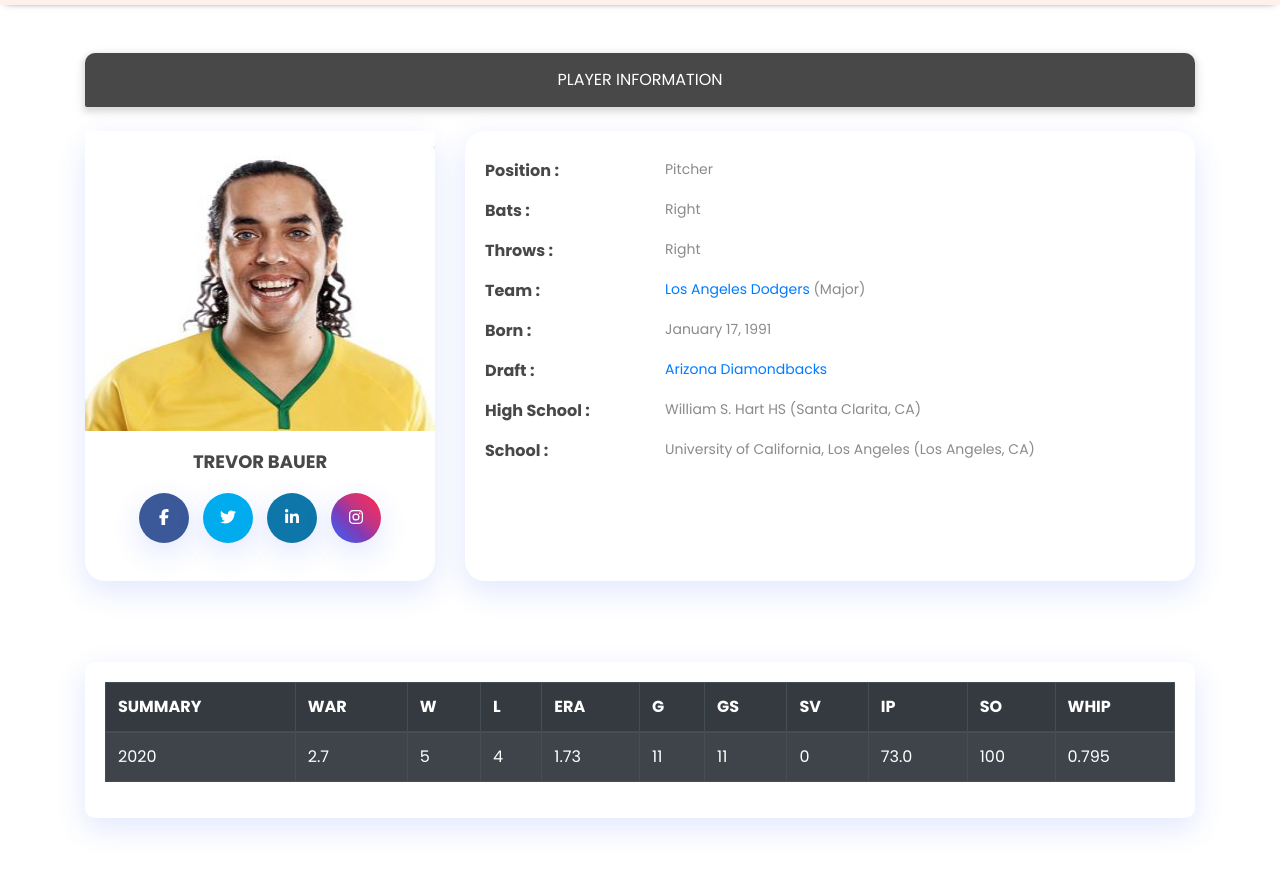
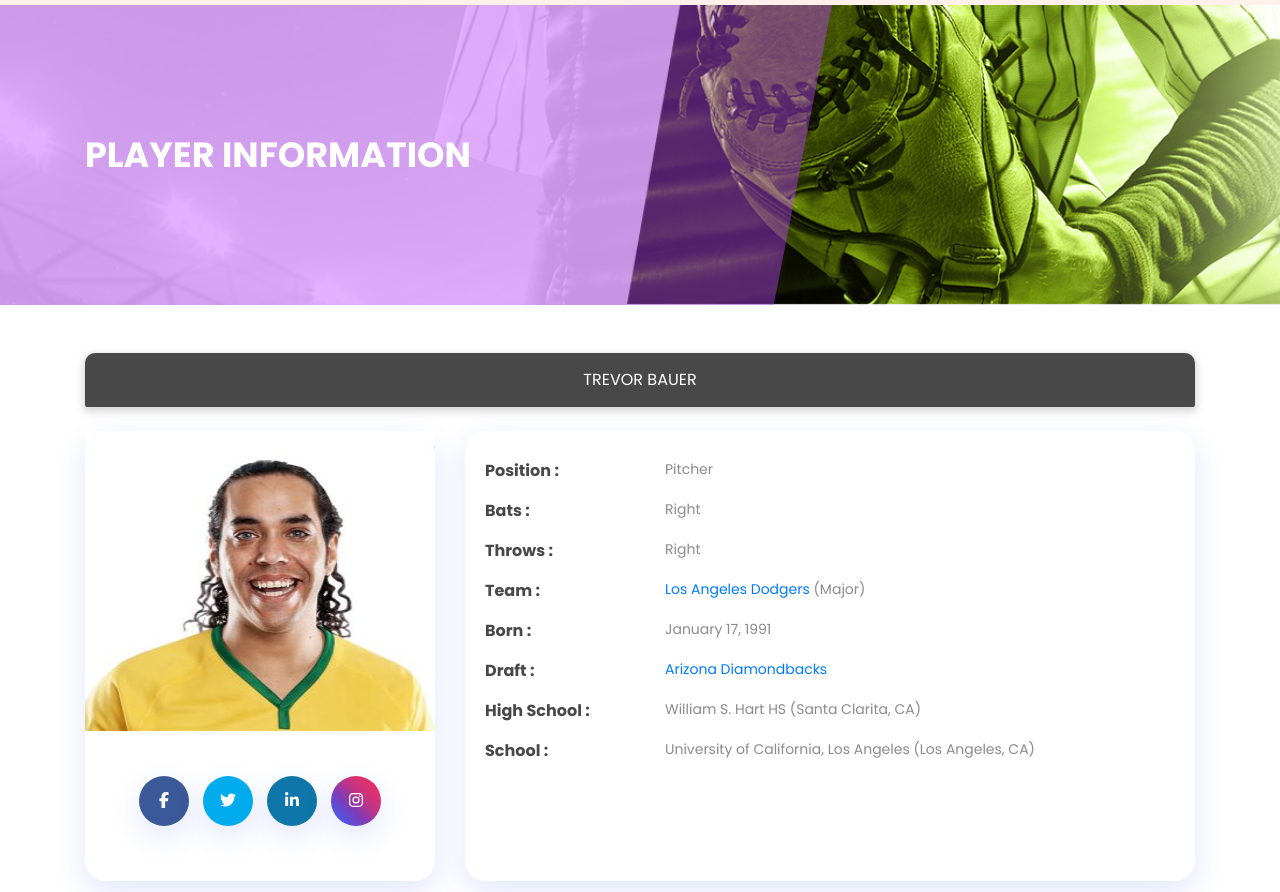
Before and after one commit to mdsowrov2020/baseball_redesign, a plain HTML site: page player.html in a window 1280 px wide. Shown: the part 207-1099 px from the top of the page. Drawn offline with nearby package versions, Linux system fonts and the light colour scheme.

Commit message:
banner added in player page

```diff
--- a/css/style2.css
+++ b/css/style2.css
@@ -999,6 +999,7 @@ table.dataTable.no-footer {
 
 .player_social {
   text-align: center;
+  padding-top: 45px;
 }
 
 .player_social ul li {
--- a/player.html
+++ b/player.html
@@ -88,15 +88,29 @@
 </header>
 
 <!-- Menu part end -->
-
+<section>
+    <div class="team_banner" style="background: url(./images/baseball-title.jpg);">
+        <div class="team_banner_content">
+            <div class="container">
+                <div class="row">
+                    <div class="col-md-8">
+                        <div class="banner_heading">
+                            <h2>Player Information</h2>
+                        </div>
+                    </div>
+                </div>
+            </div>
+        </div>
+    </div>
+</section>
 
 <section class="py-5">
     <div class="container">
         <div class="row justify-content-center">
             <div class="col-md-12">
                 <div class="custom_card custom_card_player">
-                    <div class="card_heading">
-                        <p>Player Information</p>
+                    <div class="card_heading player_name_first">
+                        <p>Trevor Bauer</p>
                     </div>
                     <div class="row pt-3">
                         <div class="col-md-4 py-2">
@@ -104,9 +118,9 @@
                                 <div class="player_img">
                                     <img src="./images/92-300x300.jpg" alt="">
                                 </div>
-                                <div class="player_name">
+                                <!-- <div class="player_name">
                                     <h4>Trevor Bauer</h4>
-                                </div>
+                                </div> -->
                                 <div class="player_social">
                                     <ul>
                                         <li><a href="" class="fb"><i class="fab fa-facebook-f"></i></a></li>
```
